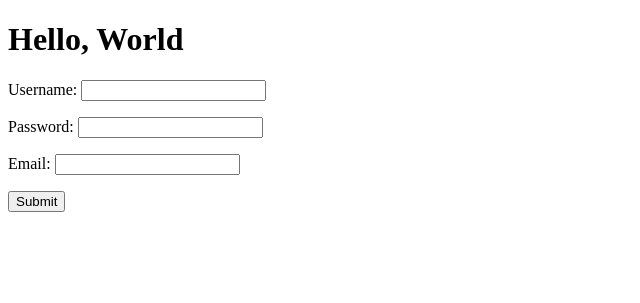
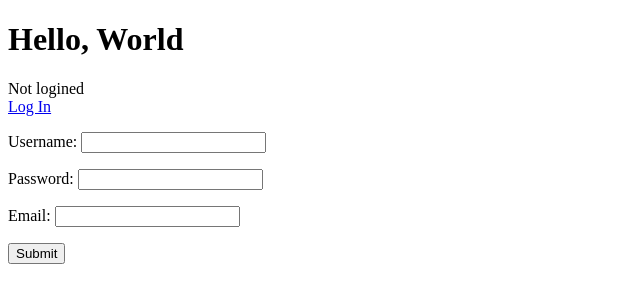
Before and after one commit to DerFacn/course, a Django app: page / in a window 1280 px wide. Shown: the top 303 px of the page, without its empty margins (0-640 px from the left). Run offline with Django 4.2, Linux system fonts and the light colour scheme.

Commit message:
added login, but need fix something

```diff
--- a/application/accounts/templates/index.html
+++ b/application/accounts/templates/index.html
@@ -6,6 +6,14 @@
 </head>
 <body>
 <h1>Hello, World</h1>
+
+{% if user.is_authenticated %}
+Hello, derfacn<br>
+<a href="{% url 'logout' %}">Log Out</a>
+{% else %}
+Not logined<br><a href="{% url 'login' %}">Log In</a>
+{% endif %}
+
 <form action="" method="post">
     {% csrf_token %}
     {{ form.as_p }}
--- a/application/accounts/urls.py
+++ b/application/accounts/urls.py
@@ -1,7 +1,7 @@
-from django.urls import path
+from django.urls import path, include
 from . import views
 
 urlpatterns = [
     path("", views.index),
-
+    path("accounts/", include("django.contrib.auth.urls"))
 ]
--- a/application/main/urls.py
+++ b/application/main/urls.py
@@ -19,5 +19,4 @@ from django.urls import path, include
 urlpatterns = [
     path("admin/", admin.site.urls),
     path("", include("accounts.urls")),
-    path("accounts/", include("django.contrib.auth.urls"))
 ]
--- a/application/templates/registration/login.html
+++ b/application/templates/registration/login.html
@@ -8,10 +8,11 @@
     <title>Login</title>
 </head>
 <body>
+<h1>Hello, World</h1>
 
 <form method="post">
+    {{ form.as_p }}
     {% csrf_token %}
-    {{ form.as_p }}
     <button type="submit">Submit!</button>
 </form>
 
```
Also changed, not shown: application/db.sqlite3.
